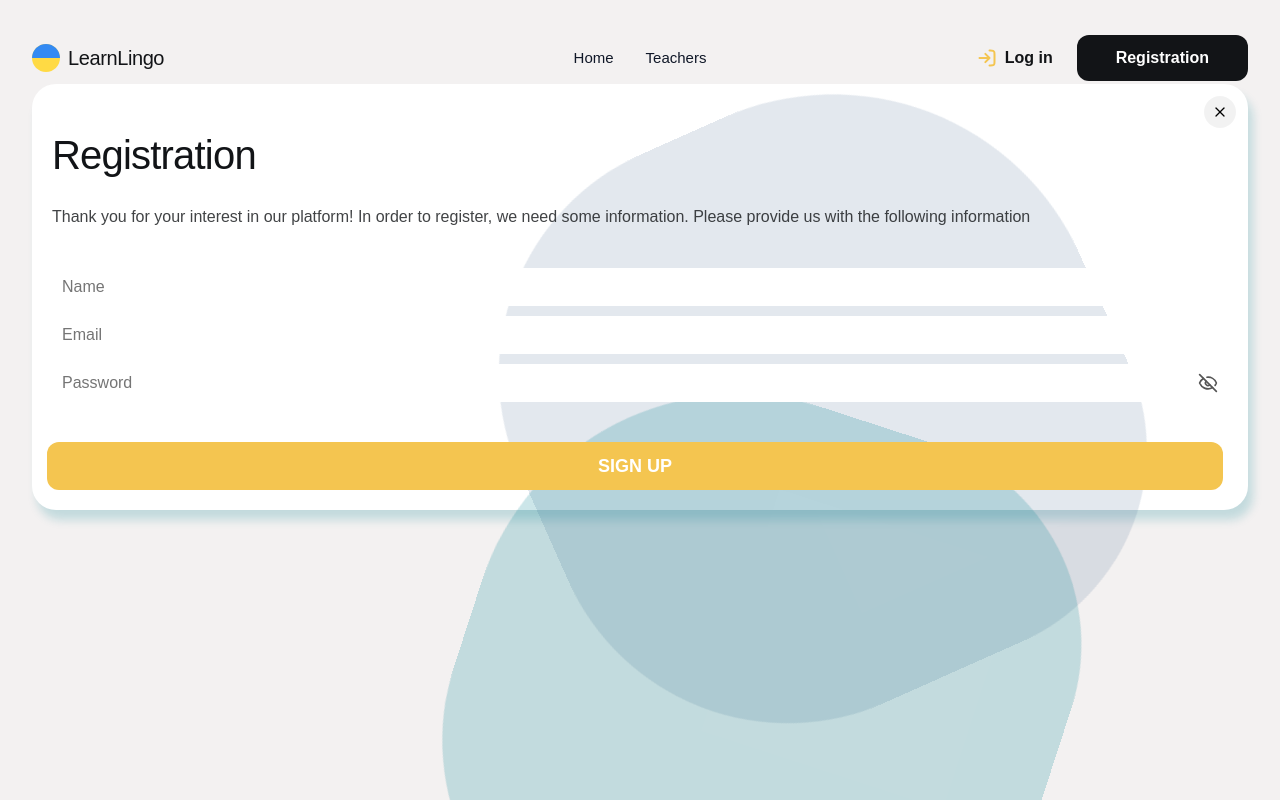
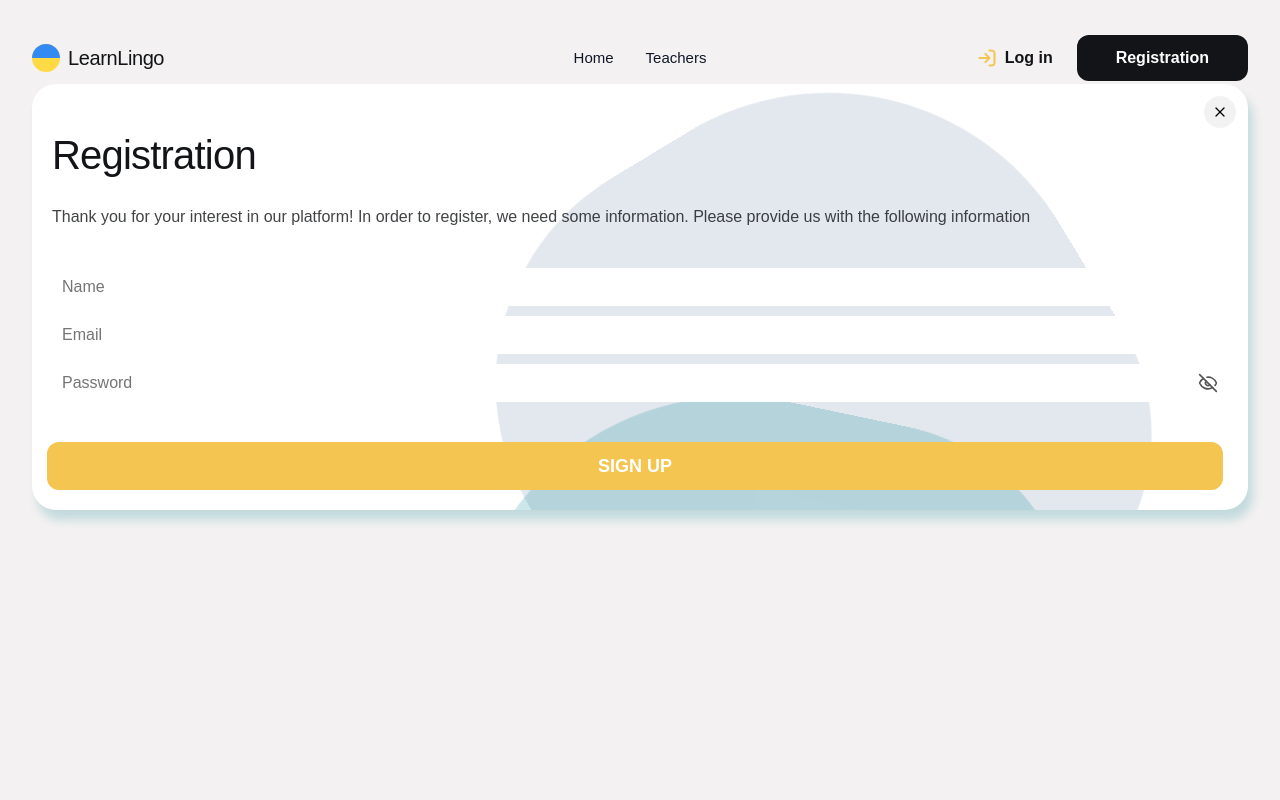
Before and after one commit to haydaycher/learnlingoapp, a React (Vite) app: page /signup in a window 1280 px wide. Shown: the top 800 px of the page. Built offline with nearby package versions, Linux system fonts and the light colour scheme; no server answers.

Commit message:
fix sign_up input

```diff
--- a/src/components/SignUpForm/SignUpForm.module.css
+++ b/src/components/SignUpForm/SignUpForm.module.css
@@ -43,7 +43,7 @@ body {
   padding: 20px;
   border-radius: 24px;
   position: relative;
-
+  overflow: hidden;
   transform: translate(0%, 0%);
   transition: transform 300ms, box-shadow 300ms;
   box-shadow: 5px 10px 10px rgba(2, 128, 144, 0.2);
@@ -146,6 +146,7 @@ body {
   position: absolute;
   right: 10px;
   top: 50%;
+  width: 20px;
   transform: translateY(-50%);
   background: transparent;
   border: none;
```
